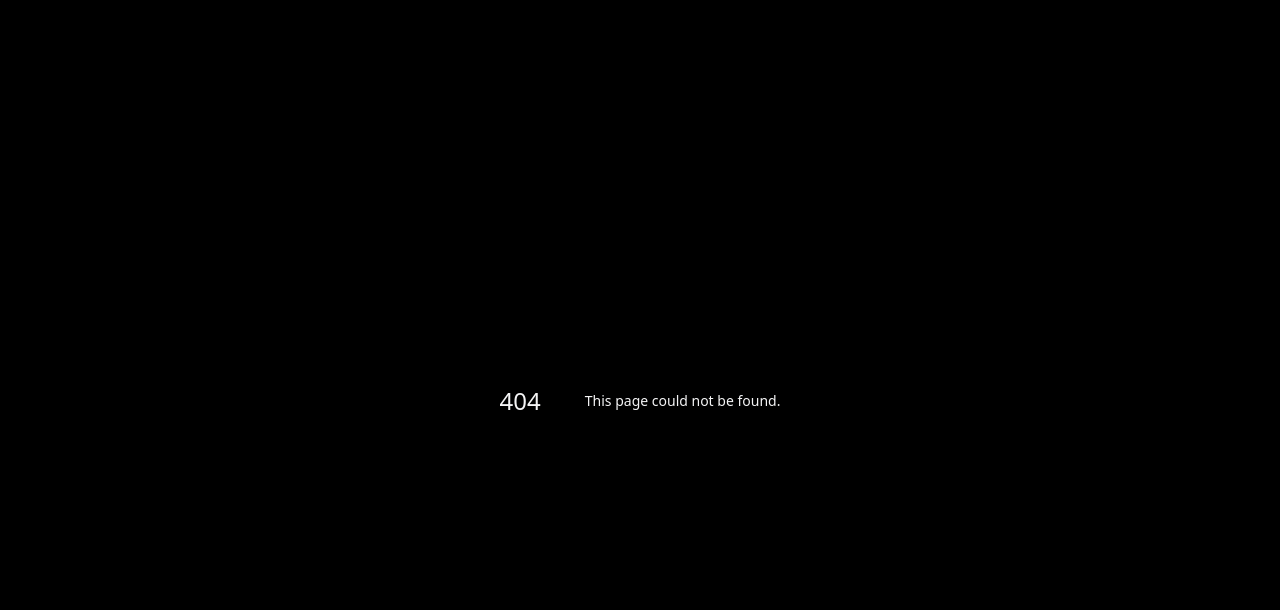
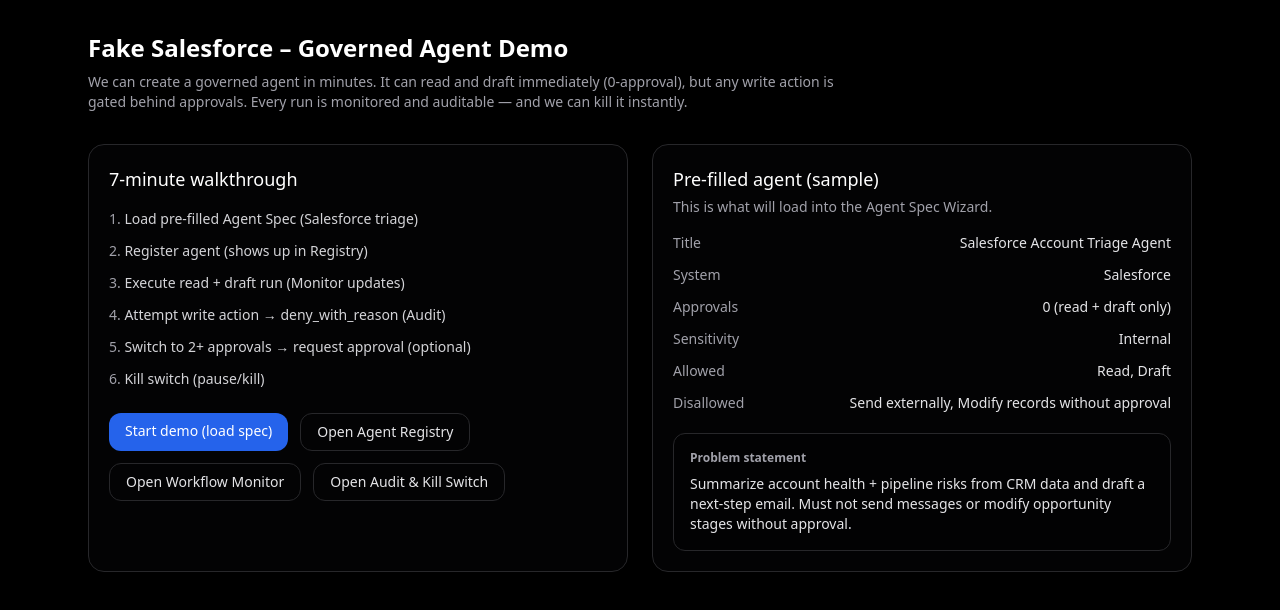
Before and after one commit to drshwetaX/ssx-demo, a Next.js app: page /demo/fake-salesforce in a window 1280 px wide. Before the commit this address had no page. Shown: the top 610 px of the page. Built offline with nearby package versions, Linux system fonts and the light colour scheme.

Commit message:
Add Fake Salesforce Demo Page with pre-filled specs

```diff
--- /dev/null
+++ b/app/demo/fake-salesforce/page.tsx
@@ -0,0 +1,120 @@
+import Link from "next/link";
+
+const PREFILLED = {
+  title: "Salesforce Account Triage Agent",
+  system: "Salesforce",
+  approvals: "0 (read + draft only)",
+  sensitivity: "Internal",
+  allowed: ["Read", "Draft"],
+  disallowed: ["Send externally", "Modify records without approval"],
+  problem:
+    "Summarize account health + pipeline risks from CRM data and draft a next-step email. Must not send messages or modify opportunity stages without approval.",
+};
+
+export default function FakeSalesforceDemoPage() {
+  return (
+    <main className="mx-auto max-w-6xl px-6 py-8">
+      <div className="mb-8">
+        <h1 className="text-2xl font-semibold text-white">
+          Fake Salesforce – Governed Agent Demo
+        </h1>
+        <p className="mt-2 text-sm text-zinc-400 max-w-3xl">
+          We can create a governed agent in minutes. It can read and draft immediately (0-approval),
+          but any write action is gated behind approvals. Every run is monitored and auditable — and
+          we can kill it instantly.
+        </p>
+      </div>
+
+      <div className="grid gap-6 lg:grid-cols-2">
+        {/* Left: Guided steps */}
+        <section className="rounded-2xl border border-zinc-800 bg-zinc-950/40 p-5">
+          <h2 className="text-lg font-medium text-white">7-minute walkthrough</h2>
+          <ol className="mt-4 space-y-3 text-sm text-zinc-300">
+            <li>
+              <span className="text-zinc-400">1.</span> Load pre-filled Agent Spec (Salesforce triage)
+            </li>
+            <li>
+              <span className="text-zinc-400">2.</span> Register agent (shows up in Registry)
+            </li>
+            <li>
+              <span className="text-zinc-400">3.</span> Execute read + draft run (Monitor updates)
+            </li>
+            <li>
+              <span className="text-zinc-400">4.</span> Attempt write action → deny_with_reason (Audit)
+            </li>
+            <li>
+              <span className="text-zinc-400">5.</span> Switch to 2+ approvals → request approval (optional)
+            </li>
+            <li>
+              <span className="text-zinc-400">6.</span> Kill switch (pause/kill)
+            </li>
+          </ol>
+
+          <div className="mt-6 flex flex-wrap gap-3">
+            {/* This links into your existing wizard route with a scenario name */}
+            <Link
+              href="/spec?scenario=fake-salesforce"
+              className="rounded-xl bg-blue-600 px-4 py-2 text-sm font-medium text-white hover:bg-blue-500"
+            >
+              Start demo (load spec)
+            </Link>
+
+            <Link
+              href="/registry"
+              className="rounded-xl border border-zinc-800 px-4 py-2 text-sm text-zinc-200 hover:bg-zinc-900"
+            >
+              Open Agent Registry
+            </Link>
+
+            <Link
+              href="/monitor"
+              className="rounded-xl border border-zinc-800 px-4 py-2 text-sm text-zinc-200 hover:bg-zinc-900"
+            >
+              Open Workflow Monitor
+            </Link>
+
+            <Link
+              href="/audit"
+              className="rounded-xl border border-zinc-800 px-4 py-2 text-sm text-zinc-200 hover:bg-zinc-900"
+            >
+              Open Audit & Kill Switch
+            </Link>
+          </div>
+        </section>
+
+        {/* Right: Prefilled spec preview */}
+        <section className="rounded-2xl border border-zinc-800 bg-zinc-950/40 p-5">
+          <h2 className="text-lg font-medium text-white">Pre-filled agent (sample)</h2>
+          <p className="mt-1 text-sm text-zinc-400">
+            This is what will load into the Agent Spec Wizard.
+          </p>
+
+          <div className="mt-4 space-y-3 text-sm">
+            <Row k="Title" v={PREFILLED.title} />
+            <Row k="System" v={PREFILLED.system} />
+            <Row k="Approvals" v={PREFILLED.approvals} />
+            <Row k="Sensitivity" v={PREFILLED.sensitivity} />
+            <Row k="Allowed" v={PREFILLED.allowed.join(", ")} />
+            <Row k="Disallowed" v={PREFILLED.disallowed.join(", ")} />
+          </div>
+
+          <div className="mt-5 rounded-xl border border-zinc-800 bg-black/30 p-4">
+            <div className="text-xs font-semibold text-zinc-400 mb-2">Problem statement</div>
+            <div className="text-sm text-zinc-200 whitespace-pre-wrap">
+              {PREFILLED.problem}
+            </div>
+          </div>
+        </section>
+      </div>
+    </main>
+  );
+}
+
+function Row({ k, v }: { k: string; v: string }) {
+  return (
+    <div className="flex items-start justify-between gap-4">
+      <div className="text-zinc-400">{k}</div>
+      <div className="text-zinc-200 text-right">{v}</div>
+    </div>
+  );
+}
```
